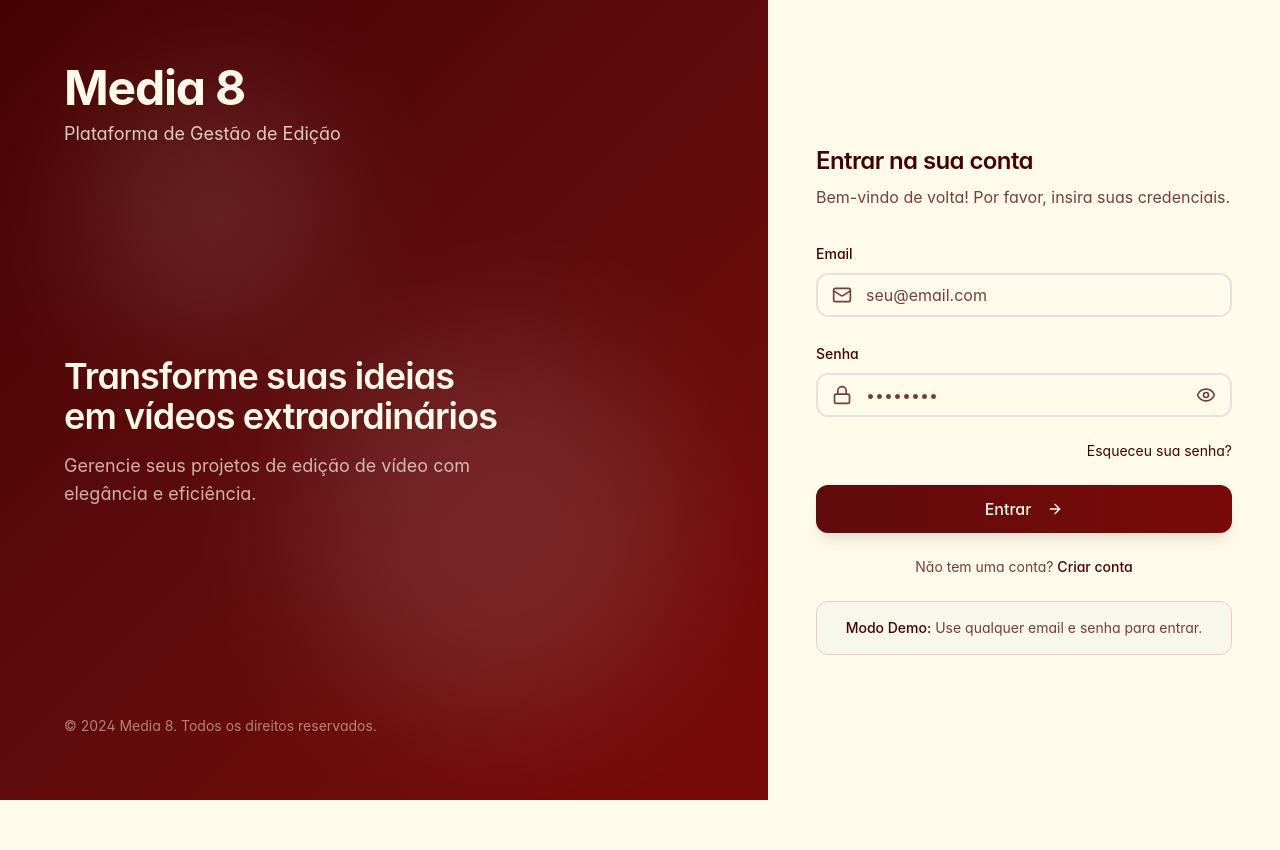
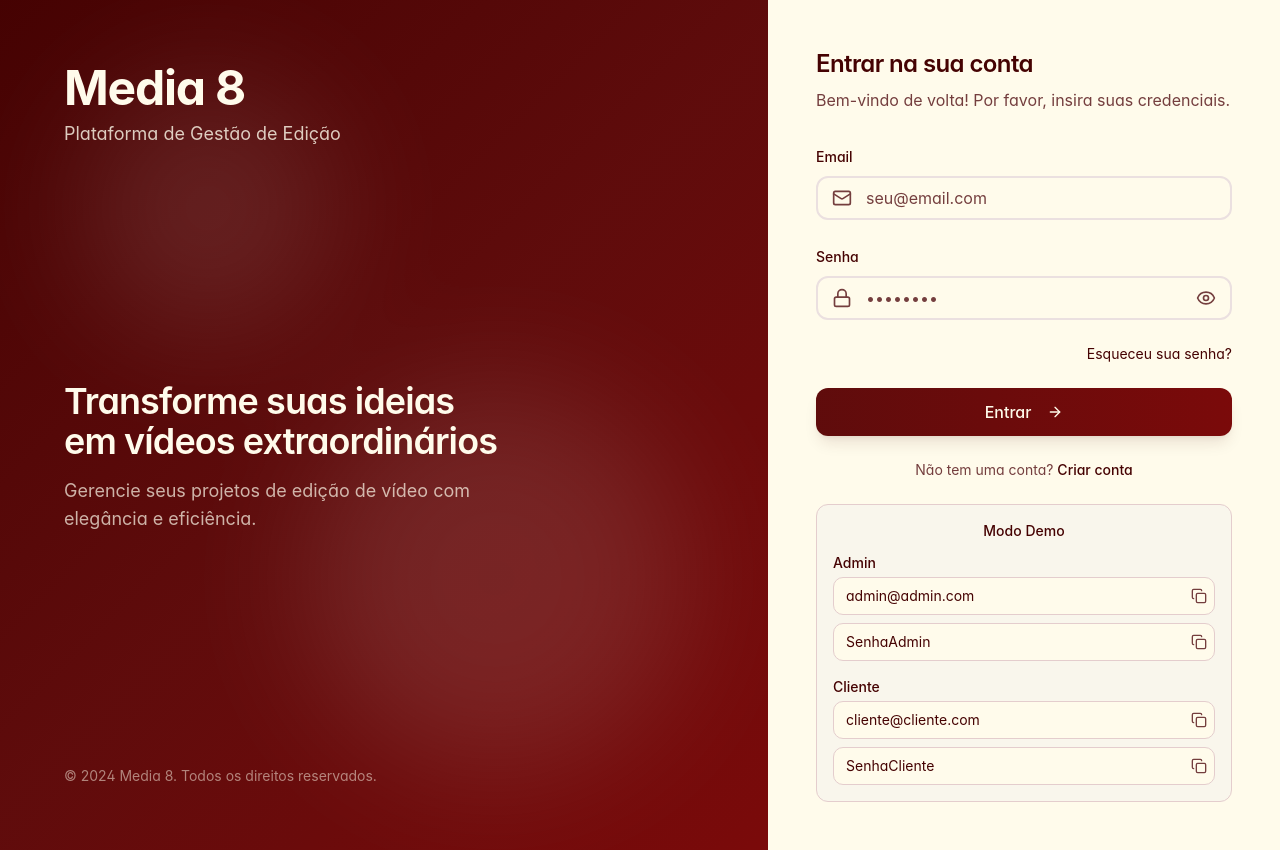
Before and after one commit to Havenox/media8-app-v1, a React (Vite) app in the folder media8-web/: page /login in a window 1280 px wide. Before the commit the page ends 800 px from the top, so only its background shows below. Built offline with nearby package versions, Linux system fonts and the light colour scheme; no server answers; the HTML template or start-up script is replaced by a standard one.

Commit message:
feat(web): adicionado credenciais demo com botão de copy no painel de login

```diff
--- a/media8-web/src/pages/LoginPage.tsx
+++ b/media8-web/src/pages/LoginPage.tsx
@@ -10,6 +10,41 @@ import { useAuth } from '@/contexts/AuthContext';
 import { Button } from '@/components/ui/button';
 import { Input } from '@/components/ui/input';
 import { useToast } from '@/hooks/use-toast';
+
+import { Copy } from "lucide-react" // ícone de duas folhas
+
+
+// ======== COPY INPUT ========
+function CopyInput({ value }) {
+  // função que copia o texto para a área de transferência
+  const copyToClipboard = () => {
+    navigator.clipboard.writeText(value)
+  }
+
+  return (
+    <div className="relative">
+      {/* campo somente leitura para visual e seleção */}
+      <input
+        type="text"
+        value={value}
+        readOnly
+        className="w-full px-3 py-2 pr-10 rounded-md border border-border bg-background text-foreground text-sm"
+      />
+
+      {/* botão de copiar */}
+      <button
+        onClick={copyToClipboard}
+        type="button"
+        className="absolute right-2 top-1/2 -translate-y-1/2 text-muted-foreground hover:text-foreground"
+      >
+        <Copy size={16} />
+      </button>
+    </div>
+  )
+}
+// FIM COPY INPUT
+
+
 
 const loginSchema = z.object({
   email: z.string().email('Email inválido'),
@@ -232,11 +267,42 @@ const LoginPage: React.FC = () => {
           </div>
 
           {/* Demo info */}
-          <div className="mt-6 p-4 bg-muted/50 rounded-lg border border-border">
+
+          {/* <div className="mt-6 p-4 bg-muted/50 rounded-lg border border-border">
             <p className="text-sm text-muted-foreground text-center">
-              <span className="font-medium text-foreground">Modo Demo:</span> Use qualquer email e senha para entrar.
+              <span className="font-medium text-foreground">Modo Demo:</span> <br /> Login: admin@admin.com | Senha: SenhaAdmin <br /> Login: cliente@cliente.com | Senha: SenhaAdmin
             </p>
-          </div>
+          </div> */}
+
+
+<div className="mt-6 p-4 bg-muted/50 rounded-lg border border-border">
+  <p className="text-sm text-center mb-3">
+    <span className="font-medium">Modo Demo</span>
+  </p>
+
+  <div className="space-y-4 text-sm">
+    <div>
+      <p className="font-medium mb-1">Admin</p>
+      <CopyInput value="admin@admin.com" />
+      <div className="mt-2">
+        <CopyInput value="SenhaAdmin" />
+      </div>
+    </div>
+
+    <div>
+      <p className="font-medium mb-1">Cliente</p>
+      <CopyInput value="cliente@cliente.com" />
+      <div className="mt-2">
+        <CopyInput value="SenhaCliente" />
+      </div>
+    </div>
+  </div>
+</div>
+
+
+
+
+          {/* FIM DEMO INFO */}
         </div>
       </motion.div>
     </div>
```
